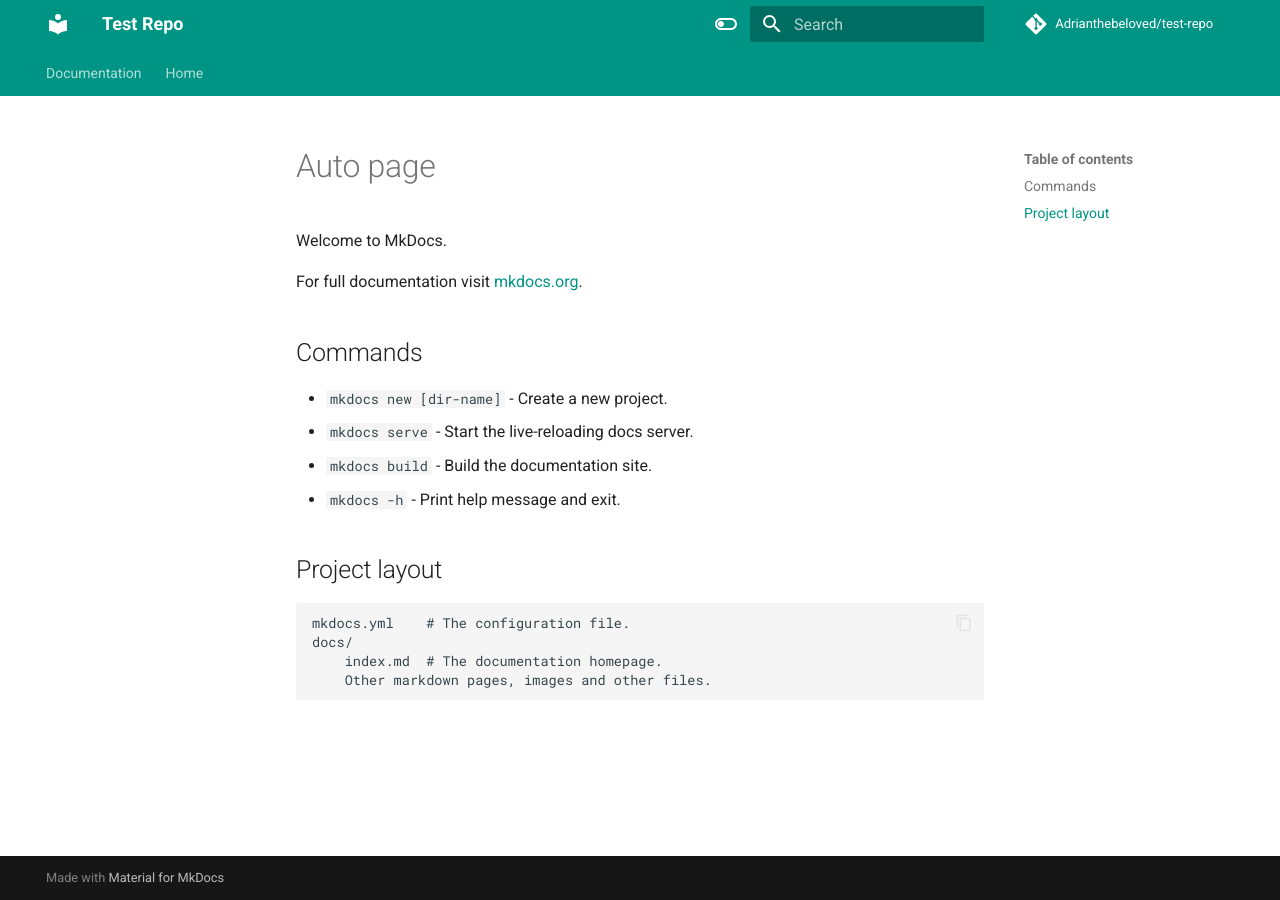
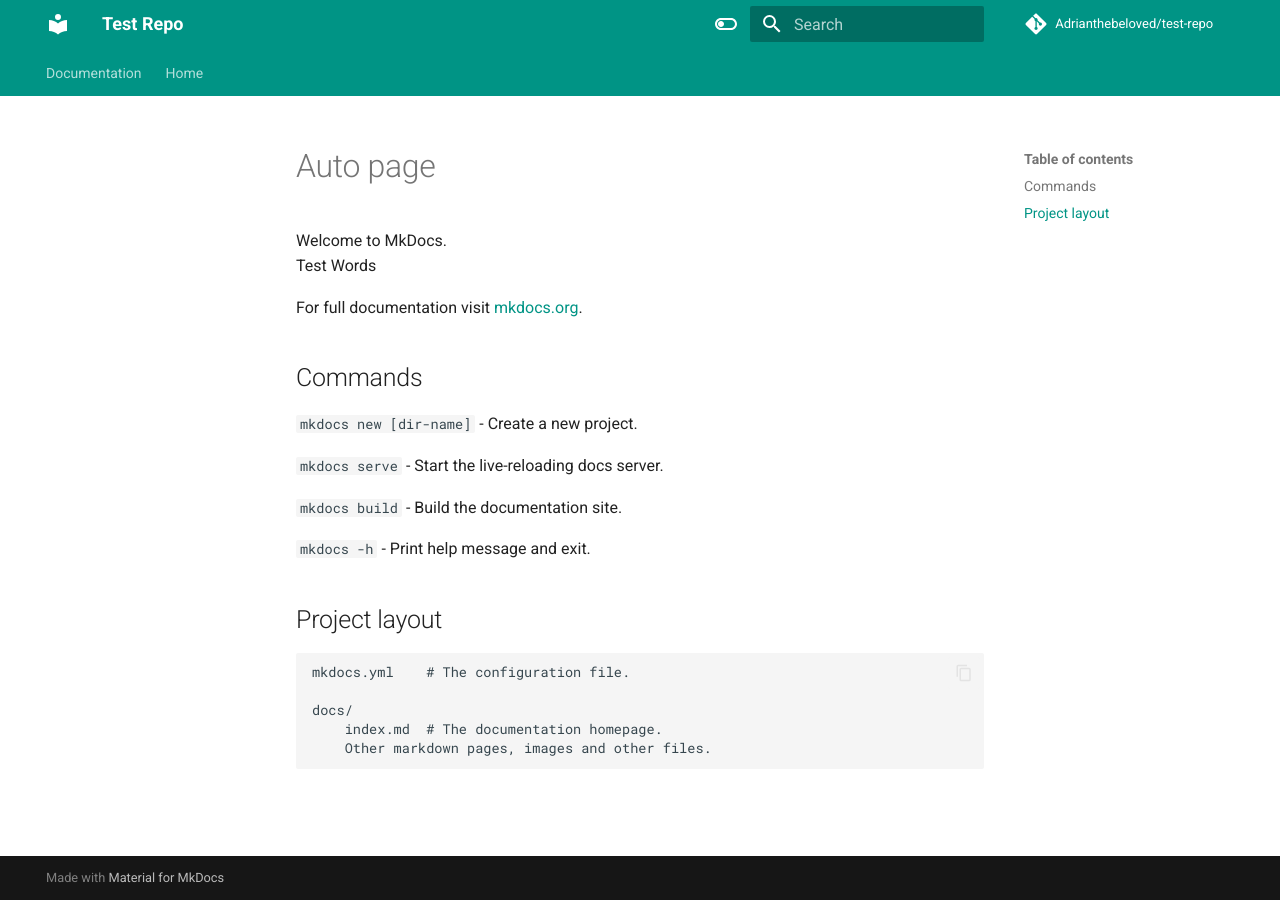
Before and after one commit to aitrenches/test-repo, an MkDocs documentation site: the page built from docs/auto_page.md, in a window 1280 px wide. Built offline with MkDocs 1.6.1 and Material for MkDocs 9.7.7, drawn with Linux system fonts in a browser that asks for light colours; comment, search, counter and statistics services are not loaded.

Commit message:
Update documentation from Google Doc: test mkdocs automation docs

````diff
--- a/docs/auto_page.md
+++ b/docs/auto_page.md
@@ -1,18 +1,23 @@
 Welcome to MkDocs.
+Test Words
 
 For full documentation visit [mkdocs.org](https://www.mkdocs.org).
 
 ## Commands
 
-- `mkdocs new [dir-name]` - Create a new project.
-- `mkdocs serve` - Start the live-reloading docs server.
-- `mkdocs build` - Build the documentation site.
-- `mkdocs -h` - Print help message and exit.
+`mkdocs new [dir-name]` - Create a new project.
+
+`mkdocs serve` - Start the live-reloading docs server.
+
+`mkdocs build` - Build the documentation site.
+
+`mkdocs -h` - Print help message and exit.
 
 ## Project layout
 
 ```
 mkdocs.yml    # The configuration file.
+
 docs/
     index.md  # The documentation homepage.
     Other markdown pages, images and other files.
````
